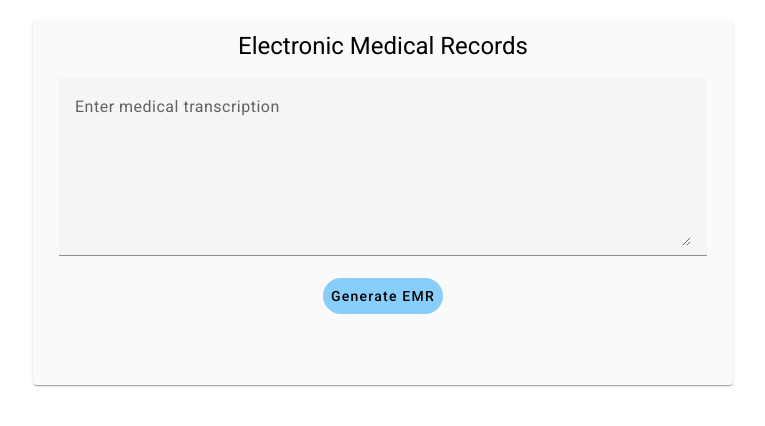
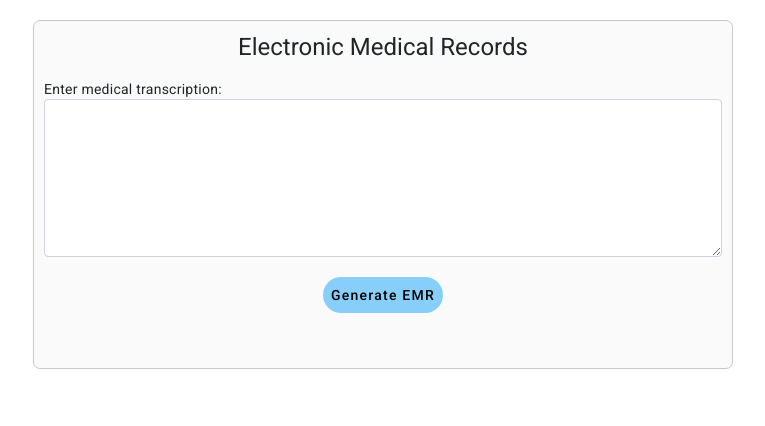
Before and after one commit to chrisgioia64/medical, an Angular app: page /emr in a window 1280 px wide. Shown: the top 426 px of the page, without its empty margins (257-1022 px from the left). Built offline with nearby package versions, Linux system fonts and the light colour scheme.

Commit message:
change back to bootstrap

```diff
--- a/src/app/emr/emr.component.css
+++ b/src/app/emr/emr.component.css
@@ -7,6 +7,8 @@
   padding: 10px;
   margin-bottom: 20px;
   margin-top: 20px;
+  border: 1px solid rgb(200, 200, 200);
+  border-radius: 0.5em;
 }
 
 #input-div h1 {
@@ -14,12 +16,13 @@
 }
 
 #results_table {
-  /* border: 1px solid rgb(200, 200, 200); */
   width: 700px;
   margin-left: auto;
   margin-right: auto;
   background-color: rgb(250, 250, 250);
   padding: 10px;
+  border: 1px solid rgb(200, 200, 200);
+  border-radius: 0.5em;
 }
 
 #generateButton {
@@ -38,9 +41,10 @@
 
 
 
-button {
+#input-div button {
   background-color: lightskyblue;
   border-radius: 25px;
+  margin-top: 20px;
 }
 
 .example-full-width {
@@ -57,3 +61,10 @@ mat-spinner {
   margin-top: 10px;
   height: 35px;
 }
+
+.spinner-border {
+  margin-left: auto;
+  margin-right: auto;
+  display: block;
+  /* border: 1px solid black; */
+}
--- a/src/app/emr/emr.component.html
+++ b/src/app/emr/emr.component.html
@@ -1,47 +1,26 @@
 
-<mat-card id="input-div">
+<div id="input-div">
   <h1>Electronic Medical Records</h1>
-  <mat-card-content>
     <form [formGroup]="formGroup">
-      <!-- <textarea class="form-control" rows="10" cols="80" formControlName="textArea">
-      </textarea>
-      <br> -->
-      <mat-form-field class="example-full-width">
-        <mat-label>Enter medical transcription</mat-label>
-        <textarea rows="6" class="my-textarea" matInput placeholder="" formControlName="textArea"></textarea>
-      </mat-form-field>
+      <!-- <mat-form-field class="example-full-width"> -->
+      Enter medical transcription: <br>
+
+      <textarea class="form-control my-text-area" rows="6" formControlName="textArea"></textarea>
+
+      <!-- </mat-form-field> -->
 
       <button id="generateButton" mat-button (click)="generateText()">Generate EMR</button>
       <div class="mat-spinner-div">
-        <mat-spinner *ngIf="showSpinner" [diameter]="30"></mat-spinner>
+        <div *ngIf="showSpinner" class="spinner-border" role="status">
+          <!-- <span class="sr-only">Loading...</span> -->
+        </div>
+        <!-- <mat-spinner *ngIf="showSpinner" [diameter]="30"></mat-spinner> -->
       </div>
     </form>
-  </mat-card-content>
-</mat-card>
+</div>
 
-<mat-card *ngIf="showTable" id="results_table" class="table">
-  <table mat-table [dataSource]="dataSource" class="mat-elevation-z8">
-
-    <!--- Note that these columns can be defined in any order.
-          The actual rendered columns are set as a property on the row definition" -->
-
-    <!-- Position Column -->
-    <ng-container matColumnDef="entity">
-      <th mat-header-cell *matHeaderCellDef>Entity</th>
-      <td mat-cell *matCellDef="let element"> {{element.entity}} </td>
-    </ng-container>
-
-    <!-- Name Column -->
-    <ng-container matColumnDef="value">
-      <th mat-header-cell *matHeaderCellDef>Value</th>
-      <td mat-cell *matCellDef="let element"> {{element.value}} </td>
-    </ng-container>
-
-    <tr mat-header-row *matHeaderRowDef="displayedColumns"></tr>
-    <tr mat-row *matRowDef="let row; columns: displayedColumns;"></tr>
-  </table>
-
-  <!-- <table>
+<div *ngIf="showTable" id="results_table">
+  <table class="table table-striped table-hover">
     <thead>
       <tr>
         <td class="col_attr"><b>Entity</b></td>
@@ -86,5 +65,5 @@
         <td class="col_val">{{next_steps}}</td>
       </tr>
     </tbody>
-  </table> -->
-</mat-card>
+  </table>
+</div>
--- a/src/index.html
+++ b/src/index.html
@@ -9,11 +9,14 @@
   <link href="https://fonts.googleapis.com/css2?family=Roboto:wght@300;400;500&display=swap" rel="stylesheet">
   <link href="https://fonts.googleapis.com/icon?family=Material+Icons" rel="stylesheet">
   <!-- <link rel="stylesheet" href="https://stackpath.bootstrapcdn.com/bootstrap/4.3.1/css/bootstrap.min.css"integrity="sha384-ggOyR0iXCbMQv3Xipma34MD+dH/1fQ784/j6cY/iJTQUOhcWr7x9JvoRxT2MZw1T" crossorigin="anonymous"> -->
+  <link href="https://cdn.jsdelivr.net/npm/bootstrap@5.0.2/dist/css/bootstrap.min.css" rel="stylesheet" integrity="sha384-EVSTQN3/azprG1Anm3QDgpJLIm9Nao0Yz1ztcQTwFspd3yD65VohhpuuCOmLASjC" crossorigin="anonymous">
+
 </head>
 <body class="mat-typography">
   <script src="https://code.jquery.com/jquery-3.3.1.slim.min.js" integrity="sha384-q8i/X+965DzO0rT7abK41JStQIAqVgRVzpbzo5smXKp4YfRvH+8abtTE1Pi6jizo" crossorigin="anonymous"></script>
   <!-- <script src="https://cdnjs.cloudflare.com/ajax/libs/popper.js/1.14.7/umd/popper.min.js" integrity="sha384-UO2eT0CpHqdSJQ6hJty5KVphtPhzWj9WO1clHTMGa3JDZwrnQq4sF86dIHNDz0W1" crossorigin="anonymous"></script>
   <script src="https://stackpath.bootstrapcdn.com/bootstrap/4.3.1/js/bootstrap.min.js" integrity="sha384-JjSmVgyd0p3pXB1rRibZUAYoIIy6OrQ6VrjIEaFf/nJGzIxFDsf4x0xIM+B07jRM" crossorigin="anonymous"></script> -->
+  <script src="https://cdn.jsdelivr.net/npm/bootstrap@5.0.2/dist/js/bootstrap.bundle.min.js" integrity="sha384-MrcW6ZMFYlzcLA8Nl+NtUVF0sA7MsXsP1UyJoMp4YLEuNSfAP+JcXn/tWtIaxVXM" crossorigin="anonymous"></script>
 
   <app-root></app-root>
 </body>
```
